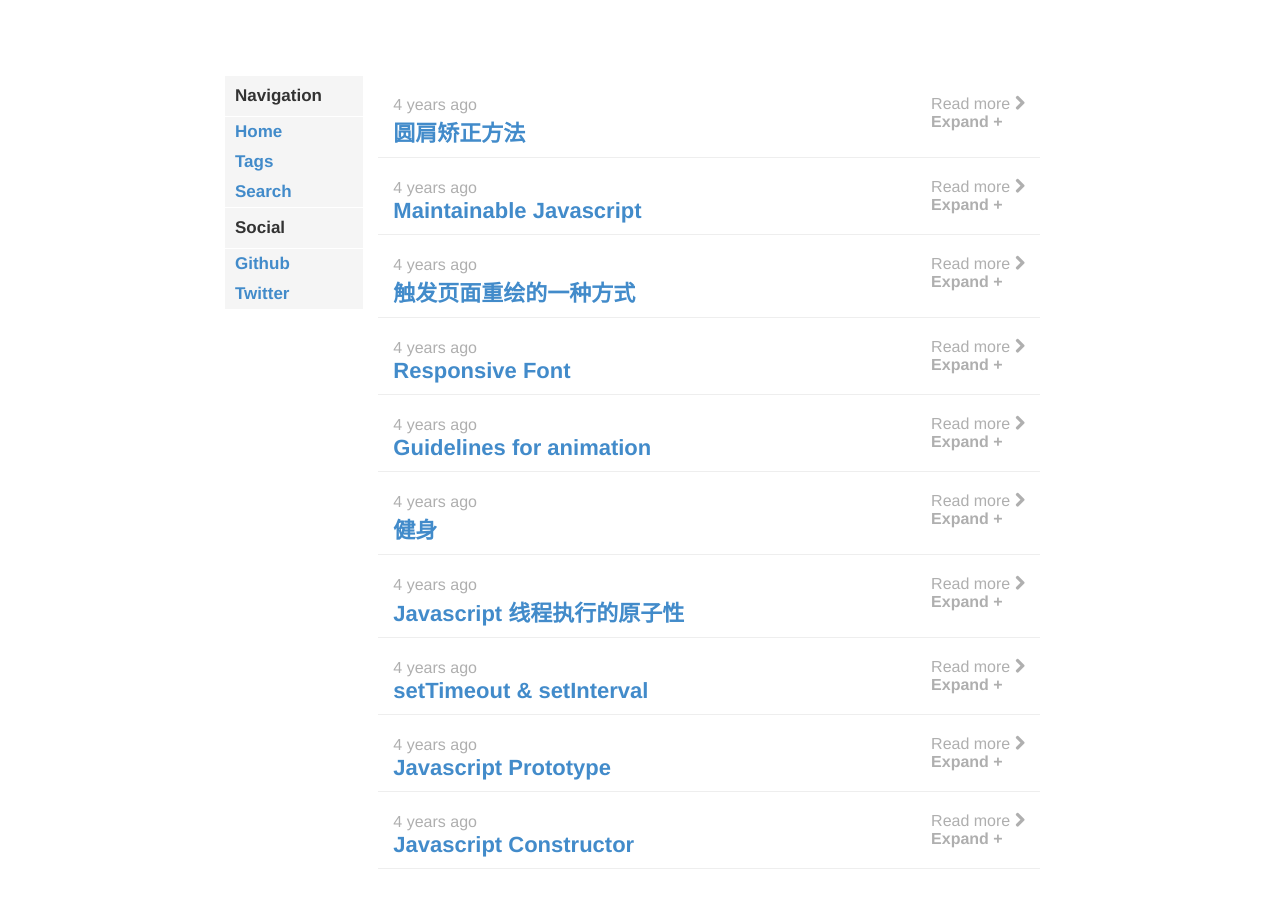
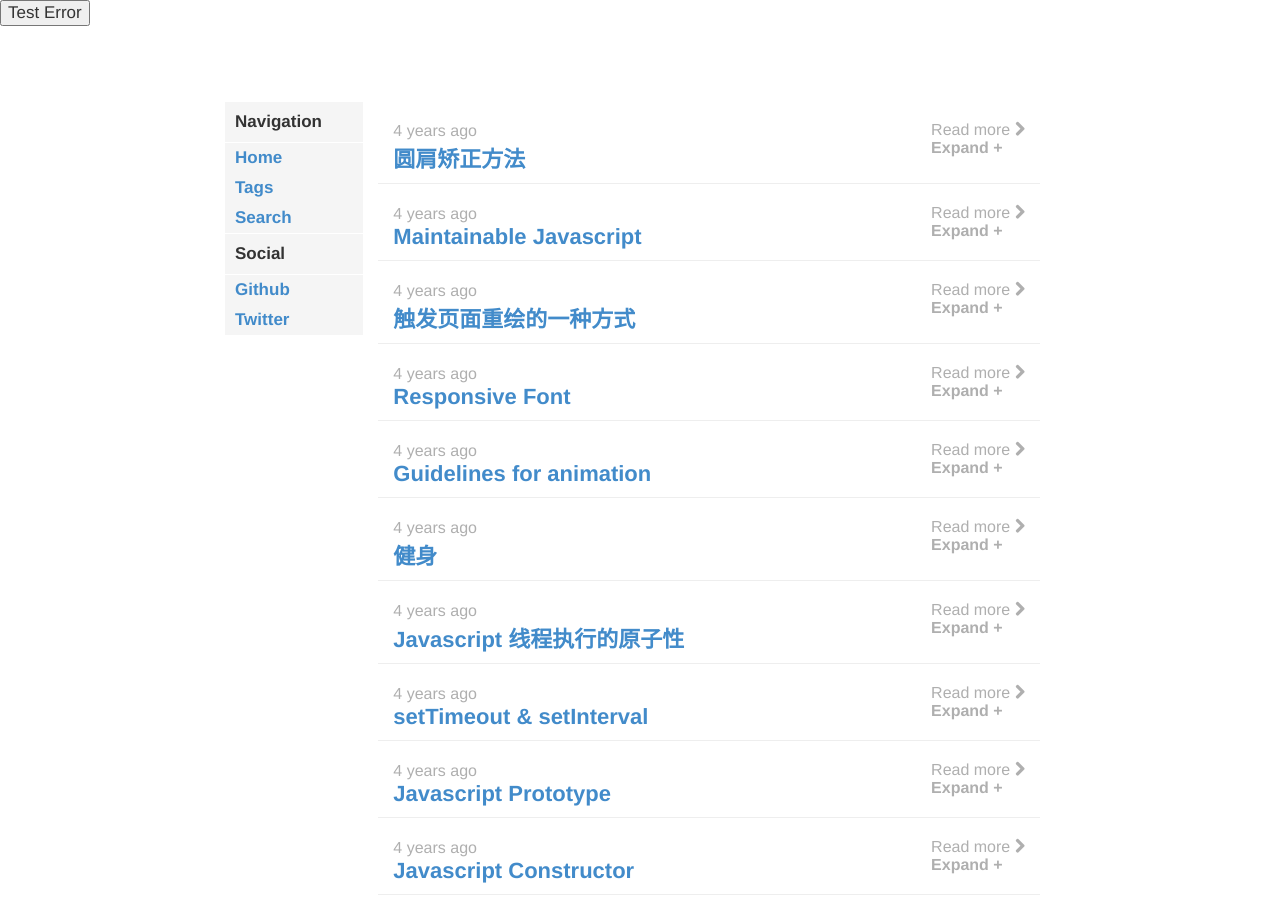
Before and after one commit to michaelguo1991/michaelguo1991.github.io, a Jekyll site: the page built from index.html, in a window 1280 px wide and 900 px high. Built offline with Jekyll 4.4.1, drawn with Linux system fonts in a browser that asks for light colours; some web fonts are replaced; Markdown is read by kramdown in place of the engine named in the settings; comment, search, counter and statistics services are not loaded.

Commit message:
add click error

```diff
--- a/_layouts/default.html
+++ b/_layouts/default.html
@@ -2,6 +2,7 @@
 <span class="statusbar"></span>
 {% include page-nav.html %}
 
+<button id="test-error">Test Error</button>
 <!-- Wrap all page content here -->
 <div id="wrap">
     <div class="container">
@@ -39,4 +40,10 @@
     </footer>
 </div>
 
+<script>
+    $('#test-error').click(function() {
+        a = c + 3;
+    });
+</script>
+
 {% include footer.html %}
```
